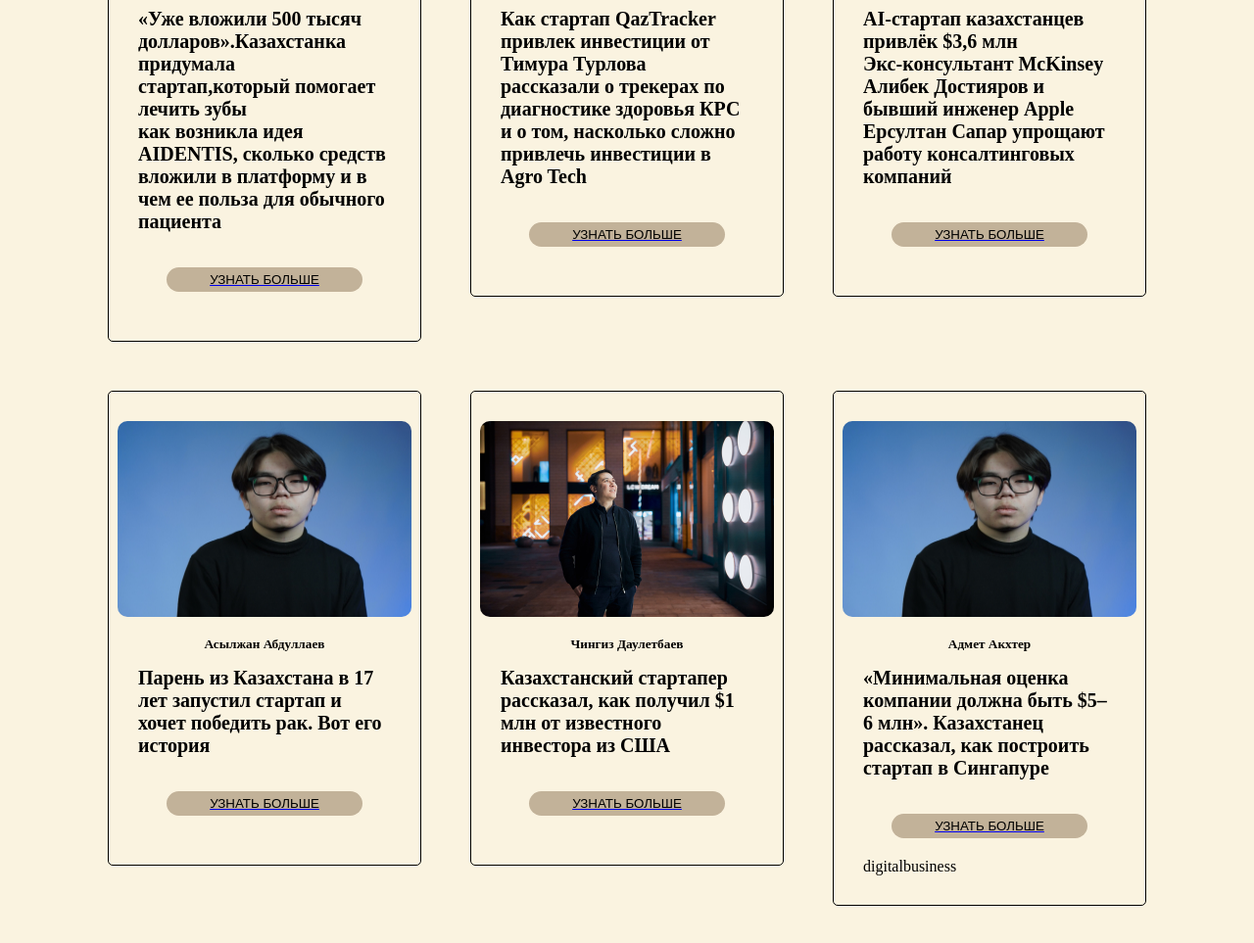
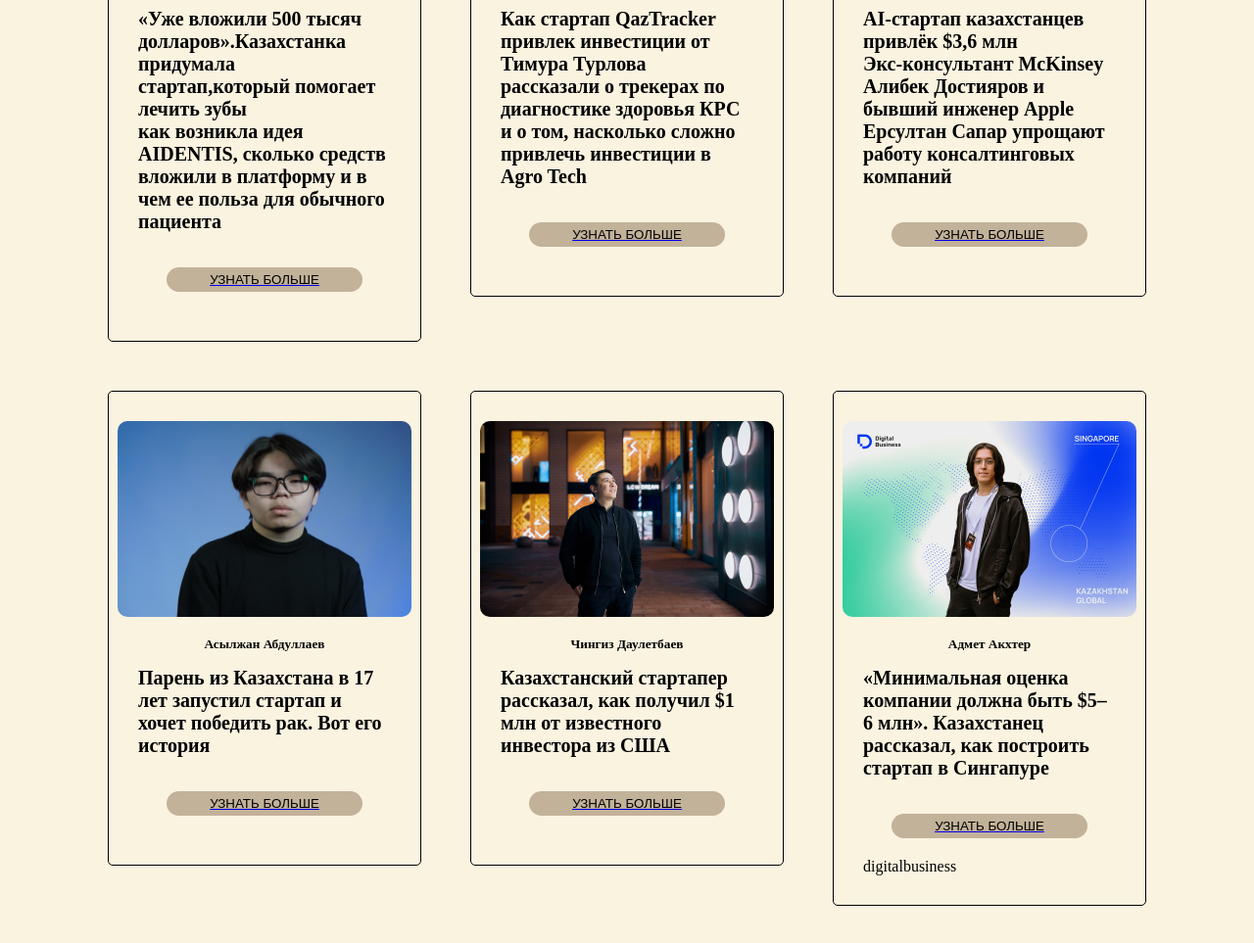
Before and after one commit to nikitakogay/STARTLUB, a plain HTML site: page index.html in a window 1280 px wide. Shown: the part 1262-2225 px from the top of the page at 98% size. Drawn offline with Linux system fonts and the light colour scheme.

Commit message:
Update index.html

```diff
--- a/index.html
+++ b/index.html
@@ -154,7 +154,7 @@
           >
         </div>
         <div class="offer-card">
-          <img src="./img/img_4293.jpg" alt="" />
+          <img src="./img/1-01-1.png" alt="" />
           <h5>Адмет Акхтер</h5>
           <h1>
             «Минимальная оценка компании должна быть $5–6 млн». Казахстанец
```
